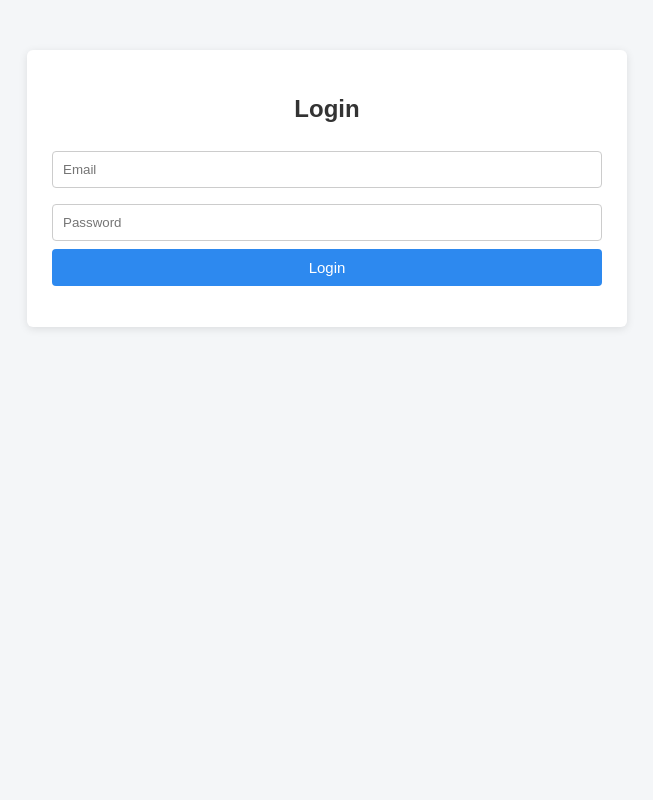
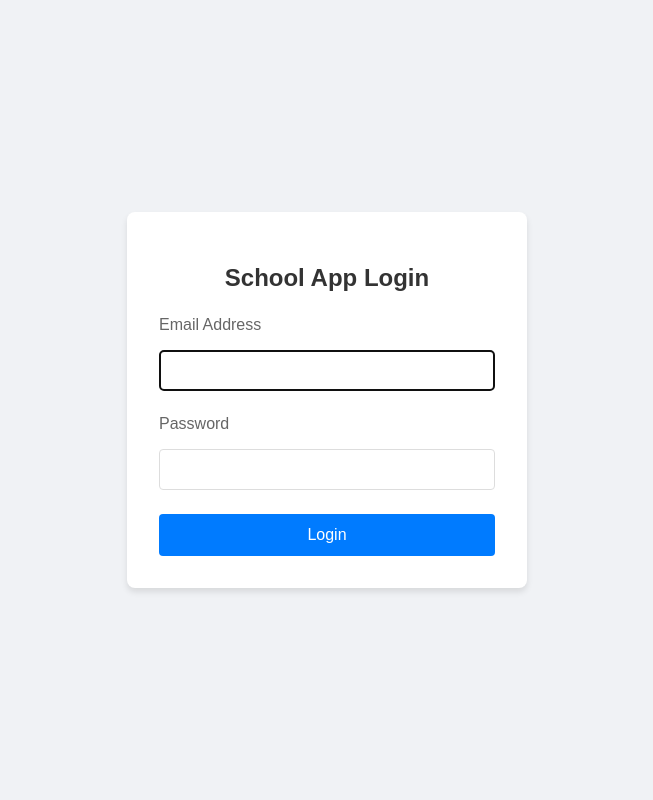
Before and after one commit to puriandsour/CSE3101-Internet-Computing, a PHP site: page / in a window 1280 px wide. Shown: the whole page, without its empty margins (313-966 px from the left). Run offline with PHP 8.4, Linux system fonts and the light colour scheme.

Commit message:
Implement Core Authentication (Middleware, AuthController, Login View)

```diff
--- a/school_app/controllers/AuthController.php
+++ b/school_app/controllers/AuthController.php
@@ -1,41 +1,86 @@
 <?php
 require_once 'models/User.php';
 
-class AuthController {
+class AuthController
+{
 
-    public function login($email,$password) {
+    public function login($email, $password)
+    {
         $user = User::findByEmail($email);
-        if ($user && password_verify($password,$user->password_hash)) {
-            $_SESSION['user_id']=$user->id;
-            $_SESSION['role']=$user->role;
+
+        if ($user && password_verify($password, $user->password_hash)) {
+            // Login Success
+            $_SESSION['user_id'] = $user->id;
+            $_SESSION['username'] = $user->username;
+
+            // Fetch Role Name
+            $roleName = $this->getUserRole($user->id);
+            $_SESSION['role'] = $roleName ? $roleName : 'UNKNOWN';
+
             return true;
         }
+
         return false;
     }
 
-    public function createUser($data) {
-    if ($_SESSION['role'] !== 'admin') return false;
+    private function getUserRole($userId)
+    {
+        // Helper to get role name from DB
+        $db = Database::connect();
+        $stmt = $db->prepare("
+            SELECT r.name
+            FROM roles r
+            JOIN user_roles ur ON r.id = ur.role_id
+            WHERE ur.user_id = ?
+            LIMIT 1
+        ");
+        $stmt->execute([$userId]);
+        $role = $stmt->fetch();
+        return $role ? $role->name : null;
+    }
+
+    public function createUser($data)
+    {
+        // Only Admin can create users
+        if (!isset($_SESSION['role']) || $_SESSION['role'] !== 'OFFICE_ADMIN') {
+            $_SESSION['error'] = "Access Denied. Admin only.";
+            return false;
+        }
 
         $u = new User();
-    $success = $u->save([
-        $data['name'],
+        // Updated to handle array correctly matching User::save implementation
+        // Assuming User::save handles the data array structure.
+        // We should double check User::save signature in User.php or calling code.
+        // For now, let's stick to the signature requested/implemented previously.
+
+        // NOTE: Previous User::save implementation was:
+        // INSERT INTO users (username, email, password_hash, first_name, last_name, is_active)
+
+        $userData = [
+            $data['username'],
             $data['email'],
-        $data['role'],
-        password_hash($data['password'], PASSWORD_DEFAULT)
-    ]);
+            password_hash($data['password'], PASSWORD_DEFAULT),
+            $data['first_name'],
+            $data['last_name'],
+            1 // is_active
+        ];
+
+        $success = $u->save($userData, $data['role_id']); // We will need to update User::save to handle role assignment too
 
         if ($success) {
-        $_SESSION['success'] = "User '{$data['name']}' created successfully!";
+            $_SESSION['success'] = "User created successfully!";
         } else {
             $_SESSION['error'] = "Error creating user.";
         }
 
         return $success;
     }
-public function logout() {
+
+    public function logout()
+    {
+        session_unset();
         session_destroy();
         header("Location: index.php?controller=auth&action=login");
         exit;
     }
-
 }
--- /dev/null
+++ b/school_app/core/AuthMiddleware.php
@@ -0,0 +1,29 @@
+<?php
+
+class AuthMiddleware
+{
+
+    public static function isAuthenticated()
+    {
+        if (!isset($_SESSION['user_id'])) {
+            header("Location: index.php?controller=auth&action=login");
+            exit;
+        }
+    }
+
+    public static function isAdmin()
+    {
+        self::isAuthenticated();
+        if (!isset($_SESSION['role']) || $_SESSION['role'] !== 'OFFICE_ADMIN') {
+            die("Access Denied: You do not have permission to view this page.");
+        }
+    }
+
+    public static function isTeacher()
+    {
+        self::isAuthenticated();
+        if (!isset($_SESSION['role']) || $_SESSION['role'] !== 'TEACHER') {
+            die("Access Denied: Teachers only.");
+        }
+    }
+}
--- a/school_app/models/User.php
+++ b/school_app/models/User.php
@@ -25,15 +25,30 @@ class User extends Model
         return $stmt->fetch();
     }
 
-    // Save/Create a new user
+    // Save/Create a new user with Role
     // Expects array: [username, email, password_hash, first_name, last_name, is_active]
-    public function save($data)
+    public function save($userData, $roleId)
     {
         try {
+            $this->db->beginTransaction();
+
+            // 1. Insert User
             $sql = "INSERT INTO users (username, email, password_hash, first_name, last_name, is_active) VALUES (?, ?, ?, ?, ?, ?)";
             $stmt = $this->db->prepare($sql);
-            return $stmt->execute($data);
+            $stmt->execute($userData);
+
+            $userId = $this->db->lastInsertId();
+
+            // 2. Assign Role
+            $sqlRole = "INSERT INTO user_roles (user_id, role_id) VALUES (?, ?)";
+            $stmtRole = $this->db->prepare($sqlRole);
+            $stmtRole->execute([$userId, $roleId]);
+
+            $this->db->commit();
+            return true;
         } catch (PDOException $e) {
+            $this->db->rollBack();
+            // Log error
             return false;
         }
     }
--- a/school_app/views/auth/login.php
+++ b/school_app/views/auth/login.php
@@ -1,8 +1,124 @@
-<div class="container">
-    <h2>Login</h2>
-    <form method="POST" action="index.php?controller=auth&action=login">
-        <input type="email" name="email" placeholder="Email" required>
-        <input type="password" name="password" placeholder="Password" required>
-        <button>Login</button>
-    </form>
-</div>
+<?php $title = "Login - School Management System"; ?>
+<!DOCTYPE html>
+<html lang="en">
+
+<head>
+    <meta charset="UTF-8">
+    <title>
+        <?= $title ?>
+    </title>
+    <link rel="stylesheet" href="public/css/style.css">
+    <style>
+        body {
+            display: flex;
+            justify-content: center;
+            align-items: center;
+            height: 100vh;
+            background: #f0f2f5;
+            font-family: sans-serif;
+        }
+
+        .login-card {
+            background: white;
+            padding: 2rem;
+            border-radius: 8px;
+            box-shadow: 0 4px 6px rgba(0, 0, 0, 0.1);
+            width: 100%;
+            max-width: 400px;
+        }
+
+        .login-card h2 {
+            text-align: center;
+            color: #333;
+            margin-bottom: 1.5rem;
+        }
+
+        .form-group {
+            margin-bottom: 1rem;
+        }
+
+        .form-group label {
+            display: block;
+            margin-bottom: 0.5rem;
+            color: #666;
+        }
+
+        .form-group input {
+            width: 100%;
+            padding: 0.75rem;
+            border: 1px solid #ddd;
+            border-radius: 4px;
+            box-sizing: border-box;
+        }
+
+        .btn-primary {
+            width: 100%;
+            padding: 0.75rem;
+            background: #007bff;
+            color: white;
+            border: none;
+            border-radius: 4px;
+            cursor: pointer;
+            font-size: 1rem;
+        }
+
+        .btn-primary:hover {
+            background: #0056b3;
+        }
+
+        .alert {
+            padding: 0.75rem;
+            border-radius: 4px;
+            margin-bottom: 1rem;
+            text-align: center;
+        }
+
+        .alert-error {
+            background: #f8d7da;
+            color: #721c24;
+            border: 1px solid #f5c6cb;
+        }
+
+        .alert-success {
+            background: #d4edda;
+            color: #155724;
+            border: 1px solid #c3e6cb;
+        }
+    </style>
+</head>
+
+<body>
+
+    <div class="login-card">
+        <h2>School App Login</h2>
+
+        <?php if (isset($_SESSION['error'])): ?>
+            <div class="alert alert-error">
+                <?= $_SESSION['error'];
+                unset($_SESSION['error']); ?>
+            </div>
+        <?php endif; ?>
+
+        <?php if (isset($_SESSION['success'])): ?>
+            <div class="alert alert-success">
+                <?= $_SESSION['success'];
+                unset($_SESSION['success']); ?>
+            </div>
+        <?php endif; ?>
+
+        <form method="POST" action="index.php?controller=auth&action=login">
+            <div class="form-group">
+                <label>Email Address</label>
+                <input type="email" name="email" required autofocus>
+            </div>
+            <div class="form-group">
+                <label>Password</label>
+                <input type="password" name="password" required>
+            </div>
+            <button type="submit" class="btn-primary">Login</button>
+        </form>
+    </div>
+
+</body>
+
+</html>
```
Also changed, not shown: school_app/index.php (+51 -88 lines), task.md (+5 -5 lines). Lines whose indentation alone changed are shown as unchanged.
